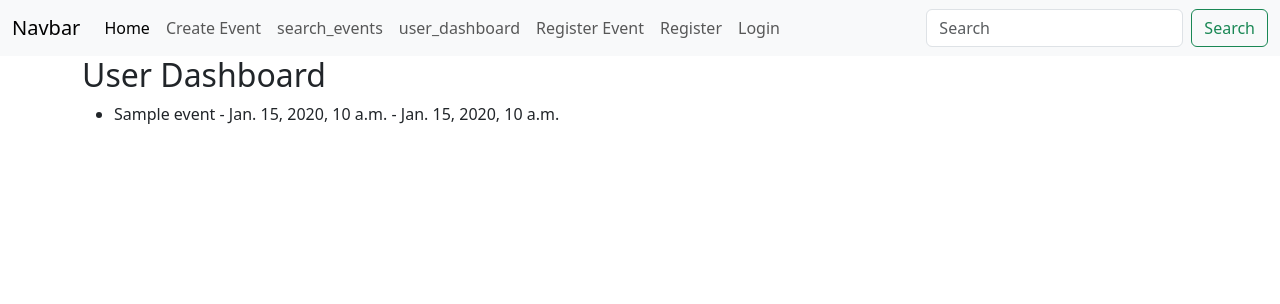
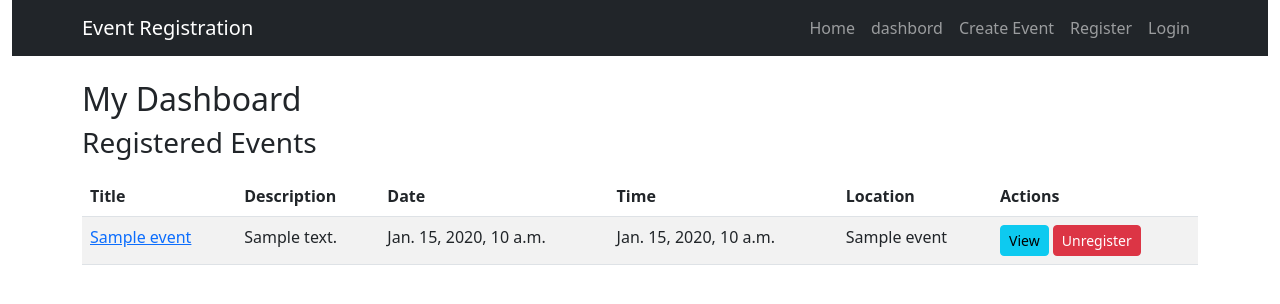
Before and after one commit to Md-Arif779/event-registration-system, a Django app: template events/templates/events/user_dashboard.html in a window 1280 px wide. Shown: the top 304 px of the page. Run offline with Django 5.2, Linux system fonts and the light colour scheme; the template is opened without the code that fills it: most values are stand-ins (such as "Sample title", 1, 10 or a date in 2020).

Commit message:
Initial commit

```diff
--- a/event_registration_project/settings.py
+++ b/event_registration_project/settings.py
@@ -124,3 +124,6 @@ STATIC_URL = 'static/'
 # https://docs.djangoproject.com/en/5.0/ref/settings/#default-auto-field
 
 DEFAULT_AUTO_FIELD = 'django.db.models.BigAutoField'
+
+
+LOGIN_URL = 'login_user'
--- a/events/models.py
+++ b/events/models.py
@@ -11,6 +11,12 @@ class Event(models.Model):
     location_name = models.CharField(max_length=255)
     available_slots = models.PositiveIntegerField()
 
+    def __str__(self):
+        return self.title
+
 class UserRegistration(models.Model):
     user = models.ForeignKey(User, on_delete=models.CASCADE)
     event = models.ForeignKey(Event, on_delete=models.CASCADE)
+
+    def __str__(self):
+        return self.user
--- a/events/templates/events/base.html
+++ b/events/templates/events/base.html
@@ -1,35 +1,33 @@
+<!-- events/templates/events/base.html -->
 <!DOCTYPE html>
 <html lang="en">
 <head>
-    <meta charset="utf-8">
-    <meta name="viewport" content="width=device-width, initial-scale=1">
-    <title>Bootstrap demo</title>
-    <link href="https://cdn.jsdelivr.net/npm/bootstrap@5.3.2/dist/css/bootstrap.min.css" rel="stylesheet" integrity="sha384-T3c6CoIi6uLrA9TneNEoa7RxnatzjcDSCmG1MXxSR1GAsXEV/Dwwykc2MPK8M2HN" crossorigin="anonymous">
+    <meta charset="UTF-8">
+    <meta name="viewport" content="width=device-width, initial-scale=1.0">
+    <title>{% block title %}Event Registration System{% endblock %}</title>
+    <!-- Bootstrap CSS -->
+    <link href="https://cdn.jsdelivr.net/npm/bootstrap@5.3.0/dist/css/bootstrap.min.css" rel="stylesheet">
+    <!-- Custom CSS -->
+    <link rel="stylesheet" href="events/css/style.css">
 </head>
 <body>
-
-<nav class="navbar navbar-expand-lg bg-body-tertiary">
     <div class="container-fluid">
-        <a class="navbar-brand" href="#">Navbar</a>
-        <button class="navbar-toggler" type="button" data-bs-toggle="collapse" data-bs-target="#navbarSupportedContent" aria-controls="navbarSupportedContent" aria-expanded="false" aria-label="Toggle navigation">
+        <nav class="navbar navbar-expand-lg navbar-dark bg-dark">
+            <div class="container">
+                <a class="navbar-brand" href="{% url 'home' %}">Event Registration</a>
+                <button class="navbar-toggler" type="button" data-toggle="collapse" data-target="#navbarSupportedContent" aria-controls="navbarSupportedContent" aria-expanded="false" aria-label="Toggle navigation">
                     <span class="navbar-toggler-icon"></span>
                 </button>
                 <div class="collapse navbar-collapse" id="navbarSupportedContent">
-          <ul class="navbar-nav me-auto mb-2 mb-lg-0">
+                    <ul class="navbar-nav ms-auto mb-2 mb-lg-0">
                         <li class="nav-item">
-                  <a class="nav-link active" aria-current="page" href="{% url 'home' %}">Home</a>
+                            <a class="nav-link" href="{% url 'home' %}">Home</a>
+                        </li>
+                        <li class="nav-item">
+                            <a class="nav-link" href="{% url 'user_dashboard' %}">dashbord</a>
                         </li>
                         <li class="nav-item">
                             <a class="nav-link" href="{% url 'create_event' %}">Create Event</a>
-              </li>
-              <li class="nav-item">
-                <a class="nav-link" href="{% url 'search_events' %}">search_events</a>
-            </li>
-              <li class="nav-item">
-                <a class="nav-link" href="{% url 'user_dashboard' %}">user_dashboard</a>
-            </li>
-              <li class="nav-item">
-                <a class="nav-link" href="">Register Event</a>
                         </li>
                         {% if user.is_authenticated %}
                             <li class="nav-item">
@@ -44,22 +42,18 @@
                             </li>
                         {% endif %}
                     </ul>
-          <form class="d-flex" role="search">
-            <input class="form-control me-2" type="search" placeholder="Search" aria-label="Search">
-            <button class="btn btn-outline-success" type="submit">Search</button>
-          </form>
                 </div>
-
-        <!-- ... (existing code) -->
-
             </div>
         </nav>
 
-<div class="container">
-    {% block content %}
-    {% endblock %}
+        <div class="content">
+            {% block content %}{% endblock %}
+        </div>
     </div>
 
-<script src="https://cdn.jsdelivr.net/npm/bootstrap@5.3.2/dist/js/bootstrap.bundle.min.js" integrity="sha384-C6RzsynM9kWDrMNeT87bh95OGNyZPhcTNXj1NW7RuBCsyN/o0jlpcV8Qyq46cDfL" crossorigin="anonymous"></script>
+    <!-- Bootstrap JS (optional, for some components) -->
+    <script src="https://cdn.jsdelivr.net/npm/bootstrap@5.3.0/dist/js/bootstrap.bundle.min.js"></script>
+    <!-- Add your custom scripts if needed -->
+
 </body>
 </html>
--- a/events/templates/events/user_dashboard.html
+++ b/events/templates/events/user_dashboard.html
@@ -1,14 +1,41 @@
+<!-- events/templates/events/user_dashboard.html -->
+<!-- events/templates/events/dashboard.html -->
 {% extends 'events/base.html' %}
 
+{% block title %}Dashboard - Event Registration System{% endblock %}
+
 {% block content %}
-  <h2>User Dashboard</h2>
-  {% if user_registrations %}
-    <ul>
-      {% for registration in user_registrations %}
-        <li>{{ registration.event.title }} - {{ registration.event.date }} - {{ registration.event.time }}</li>
-      {% endfor %}
-    </ul>
-  {% else %}
-    <p>No registrations yet.</p>
-  {% endif %}
+<div class="container mt-4">
+    <h2>My Dashboard</h2>
+
+    <h3>Registered Events</h3>
+
+    <table class="table table-striped mt-3">
+        <thead>
+            <tr>
+                <th>Title</th>
+                <th>Description</th>
+                <th>Date</th>
+                <th>Time</th>
+                <th>Location</th>
+                <th>Actions</th>
+            </tr>
+        </thead>
+        <tbody>
+            {% for registration in user_registrations %}
+                <tr>
+                    <td><a href="{% url 'event_detail' registration.event.id %}">{{ registration.event.title }}</a></td>
+                    <td>{{ registration.event.description }}</td>
+                    <td>{{ registration.event.date }}</td>
+                    <td>{{ registration.event.time }}</td>
+                    <td>{{ registration.event.location_name }}</td>
+                    <td>
+                        <a href="{% url 'event_detail' registration.event.id %}" class="btn btn-info btn-sm">View</a>
+                        <a href="{% url 'unregister_event' registration.event.id %}" class="btn btn-danger btn-sm">Unregister</a>
+                    </td>
+                </tr>
+            {% endfor %}
+        </tbody>
+    </table>
+</div>
 {% endblock %}
```
Also changed, not shown: events/templates/events/create_event.html (+11 -6 lines), events/templates/events/home.html (+76 -0 lines), events/templates/events/register_event.html (+7 -6 lines), events/templates/events/search_events.html (+14 -8 lines), events/views.py (+18 -4 lines), db.sqlite3. Lines whose indentation alone changed are shown as unchanged.
